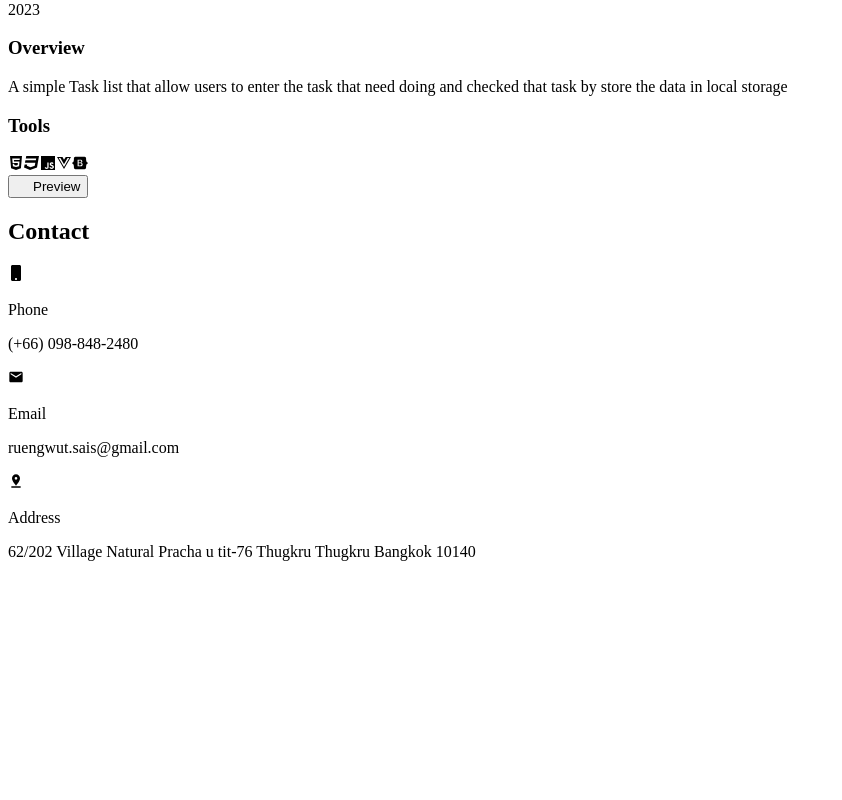
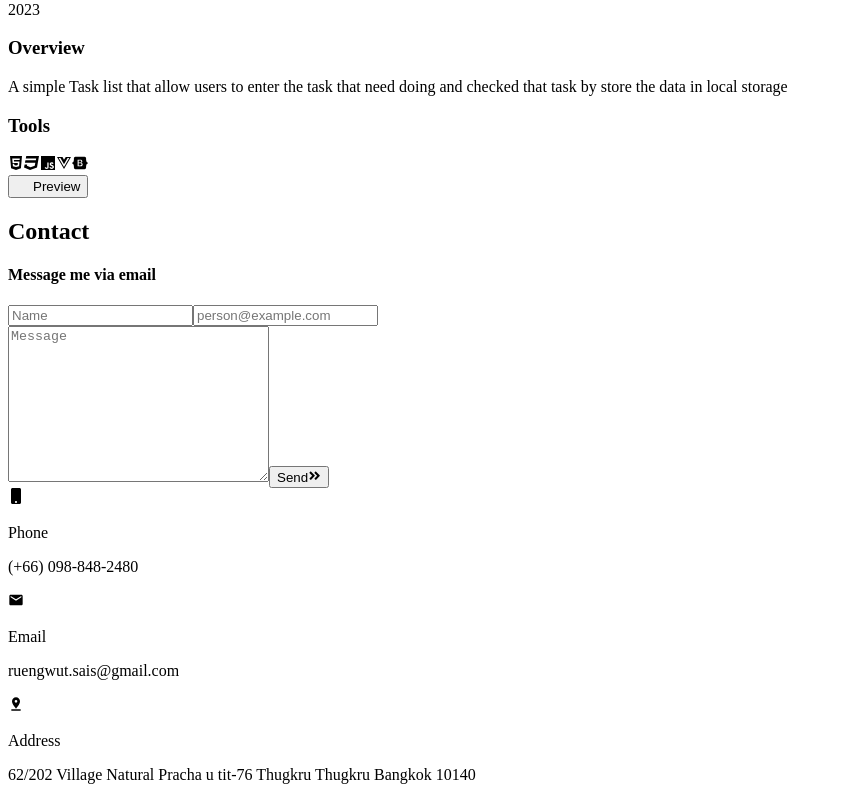
Before and after one commit to RuengwutSais/portfolio-ruengwut, a React (Vite) app: page / in a window 1280 px wide. Shown: the part 7164-7964 px from the top of the page, without its empty margins (0-842 px from the left). Before the commit the page ends 7741 px from the top, so only its background shows below. Built offline with nearby package versions, Linux system fonts and the light colour scheme; some icons are missing; the HTML template or start-up script is replaced by a standard one.

Commit message:
Add send email function

```diff
--- a/src/component/contact.jsx
+++ b/src/component/contact.jsx
@@ -1,68 +1,118 @@
+import * as React from "react";
 import { FaMobile, FaAngleDoubleRight } from "react-icons/fa";
 import { MdEmail, MdPinDrop } from "react-icons/md";
 import emailjs from "@emailjs/browser";
+import { useState, useRef } from "react";
+import Box from "@mui/material/Box";
+import Typography from "@mui/material/Typography";
+import Modal from "@mui/material/Modal";
+import BeatLoader from "react-spinners/BeatLoader";
+
+const style = {
+  position: "absolute",
+  top: "50%",
+  left: "50%",
+  transform: "translate(-50%, -50%)",
+  width: 400,
+  bgcolor: "transparent",
+  p: 4,
+};
 
 const ContactComponent = () => {
-//   const sendEmail = (e) => {
-//     const serviceId = import.meta.env.VITE_REACT_APP_SERVICE_ID;
-//     const templateId = import.meta.env.VITE_REACT_APP_TEMPLATE_ID;
-//     const publicKey = import.meta.env.VITE_REACT_APP_PUBLIC_KEY;
+  const form = useRef();
+  const [name, setName] = useState("");
+  const [email, setEmail] = useState("");
+  const [message, setMessage] = useState("");
+  const [open, setOpen] = React.useState(false);
+  const handleOpen = () => setOpen(true);
+  const handleClose = () => setOpen(false);
 
-//     console.log("Service ID:", serviceId);
-//     console.log("Template ID:", templateId);
-//     console.log("Public Key:", publicKey);
+  const sendEmail = (e) => {
+    e.preventDefault();
 
-//     e.preventDefault();
-//     emailjs.sendForm(serviceId, templateId, e.target, {
-//       user_id: publicKey,
-//       service_id: "gmail",
-//       scope: "https://www.googleapis.com/auth/gmail.send",
-//     });
-//   };
+    const serviceId = import.meta.env.VITE_REACT_APP_SERVICE_ID;
+    const templateId = import.meta.env.VITE_REACT_APP_TEMPLATE_ID;
+    const publicKey = import.meta.env.VITE_REACT_APP_PUBLIC_KEY;
+
+    const templateParams = {
+      from_name: name,
+      from_email: email,
+      to_name: "Ruengwut Saisawat",
+      message: message,
+    };
+
+    console.log("Email :", email);
+    handleOpen();
+
+    emailjs
+      .send(serviceId, templateId, templateParams, publicKey)
+      .then((response) => {
+        console.log("Email :", email);
+        setName("");
+        setEmail("");
+        setMessage("");
+        console.log("Email sent successfully:", response);
+        handleClose();
+
+        // Clear the form using the form ref
+        form.current.reset();
+      })
+      .catch((error) => {
+        console.error("Error sending email:", error);
+      });
+  };
 
   return (
     <>
-      <section id="contact" className="sm:p-20 p-8 bg-zinc-900 py-16 md:py-20 h-screen justify-center items-center flex flex-col">
+      <section id="contact" className="sm:p-20 p-8 bg-zinc-900 py-16 md:py-20">
         <h2 className="text-center font-header text-4xl font-bold uppercase text-rose-600 sm:text-5xl lg:text-6xl ">
           Contact
         </h2>
-        {/* <h4 className="pt-6 text-center text-xl text-white sm:text-2xl lg:text-3xl">
+        <h4 className="pt-6 text-center text-xl text-white sm:text-2xl lg:text-3xl">
           Message me via email
         </h4>
-        <form className="mx-auto w-full pt-10 sm:w-3/4" onSubmit={sendEmail}>
+        <form
+          className="mx-auto w-full pt-10 sm:w-3/4"
+          onSubmit={sendEmail}
+          ref={form}
+        >
           <div className="flex flex-col md:flex-row">
             <input
               type="text"
-              name="name_form"
-              id="nameForm"
+              name="name"
               className="mr-3 w-full rounded border-grey-50 px-4 py-3 font-body text-black md:w-1/2 lg:mr-5"
               placeholder="Name"
+              value={name}
+              onChange={(e) => setName(e.target.value)}
             />
             <input
               type="email"
-              name="email_from"
-              id="emailForm"
+              name="email"
               className="mt-6 w-full rounded border-grey-50 px-4 py-3 font-body text-black md:mt-0 md:ml-3 md:w-1/2 lg:ml-5"
               placeholder="person@example.com"
+              value={email}
+              onChange={(e) => setEmail(e.target.value)}
             />
           </div>
           <textarea
             name="message"
-            id="messageForm"
             cols="30"
             rows="10"
-            className="mt-6 w-full rounded border-grey-50 px-4 py-3 font-body text-black md:mt-8 "
+            className="mt-6 w-full rounded border-grey-50 px-4 py-3 font-body text-black md:mt-8"
             placeholder="Message"
+            value={message}
+            onChange={(e) => setMessage(e.target.value)}
           ></textarea>
           <button
             type="submit"
-            className="mt-6 flex items-center justify-center rounded bg-rose-600 px-8 py-3 font-header text-lg font-bold uppercase text-white hover:bg-white hover:text-zinc-900 border-2 border-rose-600
-                    hover:border-zinc-900 gap-2 ease-in-out duration-300 hover:scale-110"
+            className="mt-6 flex items-center justify-center rounded bg-rose-600 px-8 py-3 font-header
+            text-lg font-bold uppercase text-white border-rose-600
+            gap-2 ease-in-out duration-200 focus:scale-95 hover:bg-zinc-900 hover:text-white border-2 hover:border-white"
           >
             Send
             <FaAngleDoubleRight />
           </button>
-        </form> */}
+        </form>
         <div className="flex flex-col pt-16 lg:flex-row gap-4">
           <div className="w-full border-l-2 border-t-2 border-r-2 border-b-2 border-zinc-800 px-6 py-6 sm:py-8 lg:w-1/3">
             <div className="flex items-center text-white">
@@ -100,6 +150,23 @@ const ContactComponent = () => {
           </div>
         </div>
       </section>
+      <div>
+        <Modal
+          open={open}
+          aria-labelledby="modal-modal-title"
+          aria-describedby="modal-modal-description"
+        >
+          <Box sx={style}>
+            <Typography
+              id="modal-modal-description"
+              sx={{ mt: 2 }}
+              className=" flex justify-center items-center"
+            >
+              <BeatLoader color="#e11d48" />
+            </Typography>
+          </Box>
+        </Modal>
+      </div>
     </>
   );
 };
```
Also changed, not shown: package.json (+7 -3 lines), 1 other file (tests, documents, lock files or other folders).
